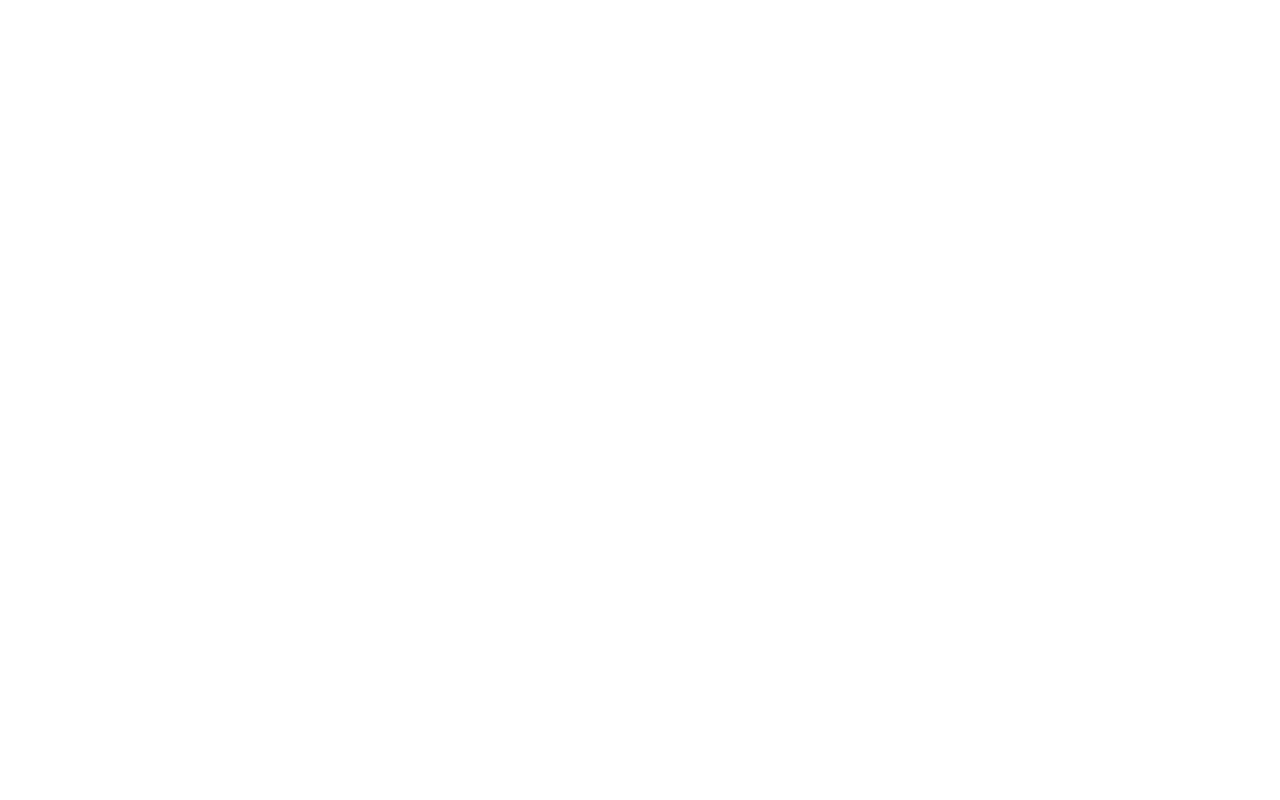
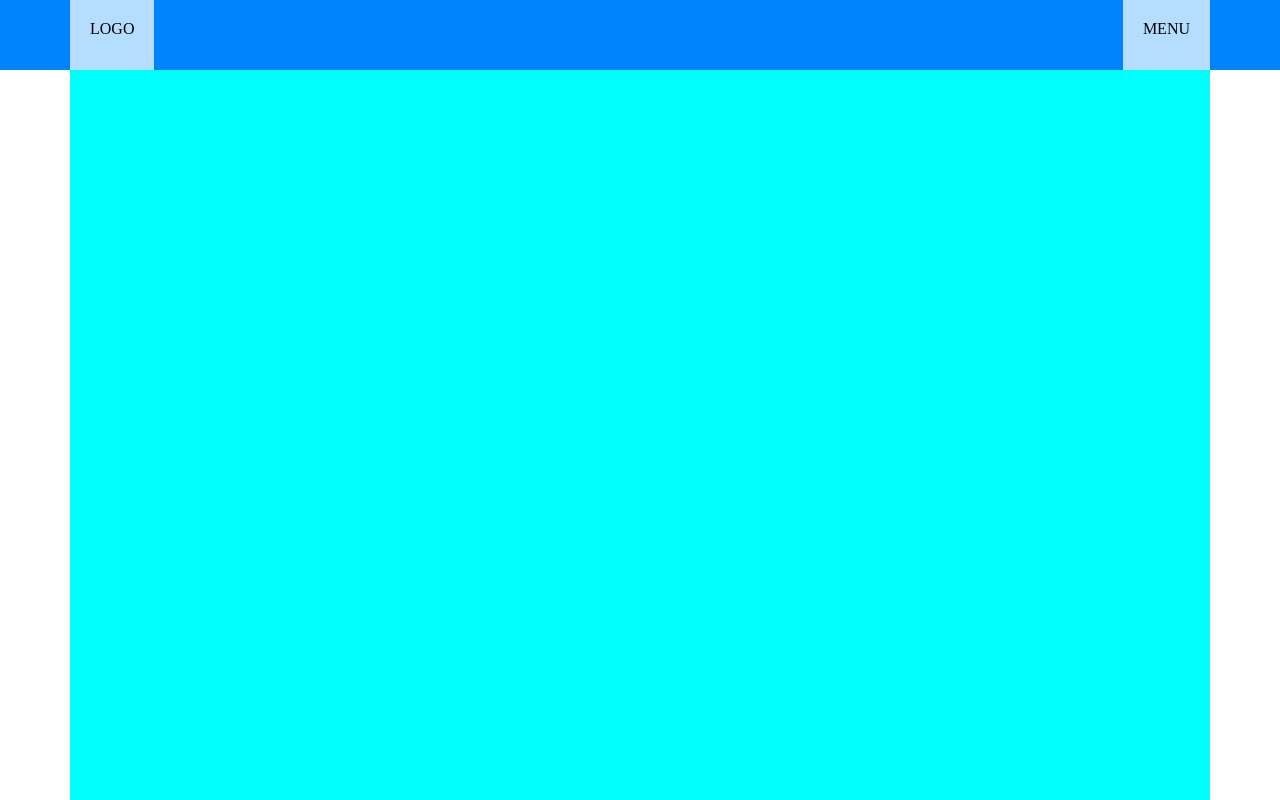
Before and after one commit to gaetano-94/htmlcss-responsive-layout, a plain HTML site: page index.html in a window 1280 px wide. Drawn offline with Linux system fonts and the light colour scheme.

Commit message:
feat: bozza-layout header

```diff
--- a/css/style.css
+++ b/css/style.css
@@ -6,6 +6,62 @@ RESET
   padding: 0;
   box-sizing: border-box;
 }
+
 /*
 COMMON
 */
+.d-flex {
+  display: flex;
+}
+
+/*
+HEADER
+*/
+header {
+  background-color: #0084fd;
+  height: 70px;
+}
+
+.nav-header {
+  max-width: 1140px;
+  margin: 0 auto;
+  justify-content: space-between;
+}
+
+.logo,
+.menu {
+  background-color: #b5ddff;
+  height: 70px;
+  padding: 20px 20px;
+}
+/*
+MEDIA-QUERY HEADER
+*/
+
+/*TABLET 768px*/
+@media screen and (max-width: 768px) {
+  .nav-header {
+    width: 100%;
+    background-color: green;
+  }
+}
+
+@media screen and (max-width: 576px) {
+  .nav-header {
+    width: 100%;
+    background-color: red;
+  }
+}
+/*
+/HEADER
+*/
+
+/*
+MAIN
+*/
+.container {
+  max-width: 1140px;
+  background-color: aqua;
+  height: 730px;
+  margin: 0 auto;
+}
--- a/index.html
+++ b/index.html
@@ -10,8 +10,17 @@
     <!-- /my CSS -->
   </head>
   <body>
-    <header></header>
-    <main></main>
+    <header>
+      <nav class="nav-header d-flex">
+        <div class="logo">LOGO</div>
+        <div class="menu">MENU</div>
+      </nav>
+    </header>
+    <main>
+      <section>
+        <div class="container"></div>
+      </section>
+    </main>
     <footer></footer>
   </body>
 </html>
```
